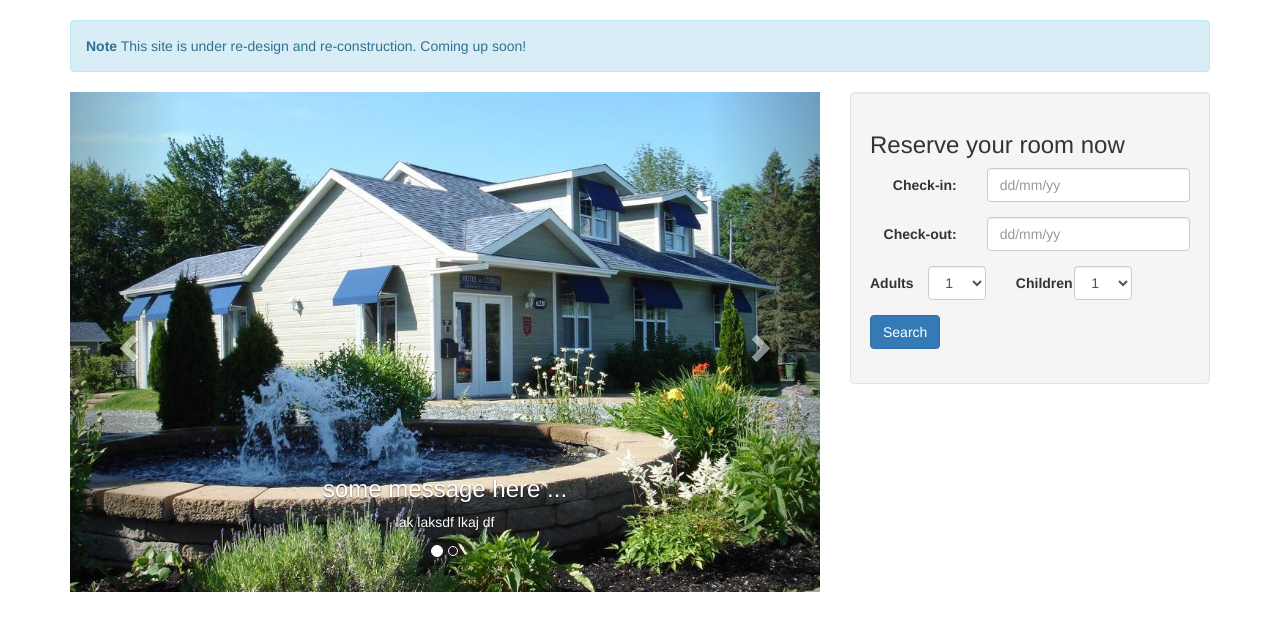
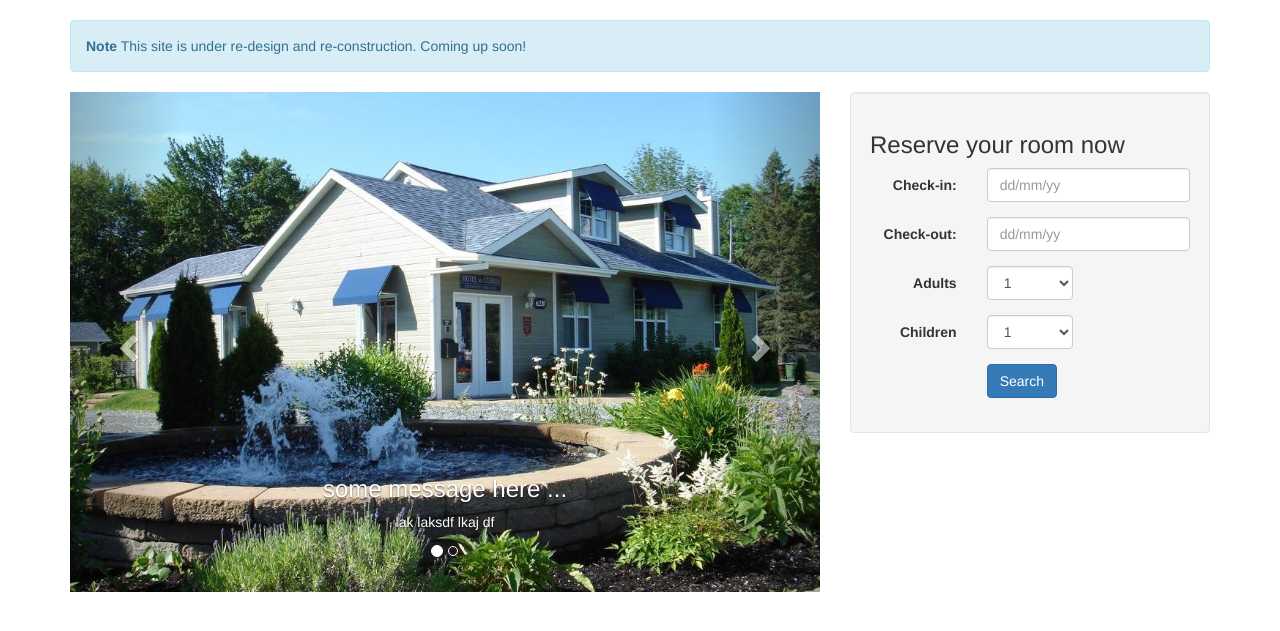
Before and after one commit to wangguanzhou/moteldescedres-old, a Django app: template templates/base.html in a window 1280 px wide. Shown: the part 52-683 px from the top of the page. Run offline with Django 3.2, Linux system fonts and the light colour scheme; the template is opened without the code that fills it, so the values that code supplies are empty; some libraries are stand-ins or nearby versions.

Commit message:
button position

```diff
--- a/templates/base.html
+++ b/templates/base.html
@@ -138,16 +138,18 @@
             </div>
           </div>
           <div class="form-group">
-            <label class="control-label col-sm-2" for="">Adults</label>
-            <div class="col-sm-3">
+            <label class="control-label col-sm-4" for="">Adults</label>
+            <div class="col-sm-4">
               <select class="form-control" name="num-of-adults">
                 <option value="1">1</option>
                 <option value="2">2</option>
                 <option value="3">3</option>
               </select>
             </div>
-            <label class="control-label col-sm-2" for="">Children</label>
-            <div class="col-sm-3">
+          </div>
+          <div class="form-group">
+            <label class="control-label col-sm-4" for="">Children</label>
+            <div class="col-sm-4">
               <select class="form-control" name="num-of-children">
                 <option value="1">1</option>
                 <option value="2">2</option>
@@ -157,7 +159,7 @@
           </div>
 
           <div class="form-group">
-            <div class="col-sm-10">
+            <div class="col-sm-offset-4 col-sm-8">
               <button type="submit" class="btn btn-primary">Search</button>
             </div>
           </div>
```
